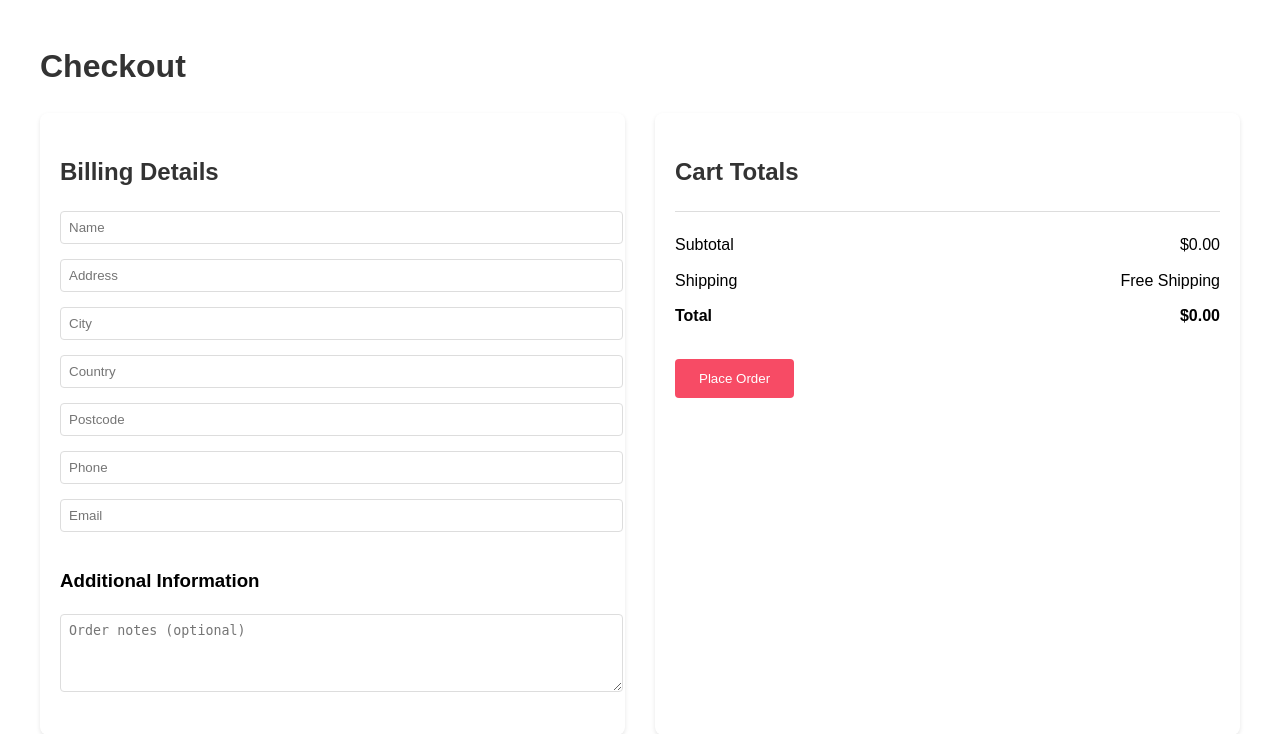
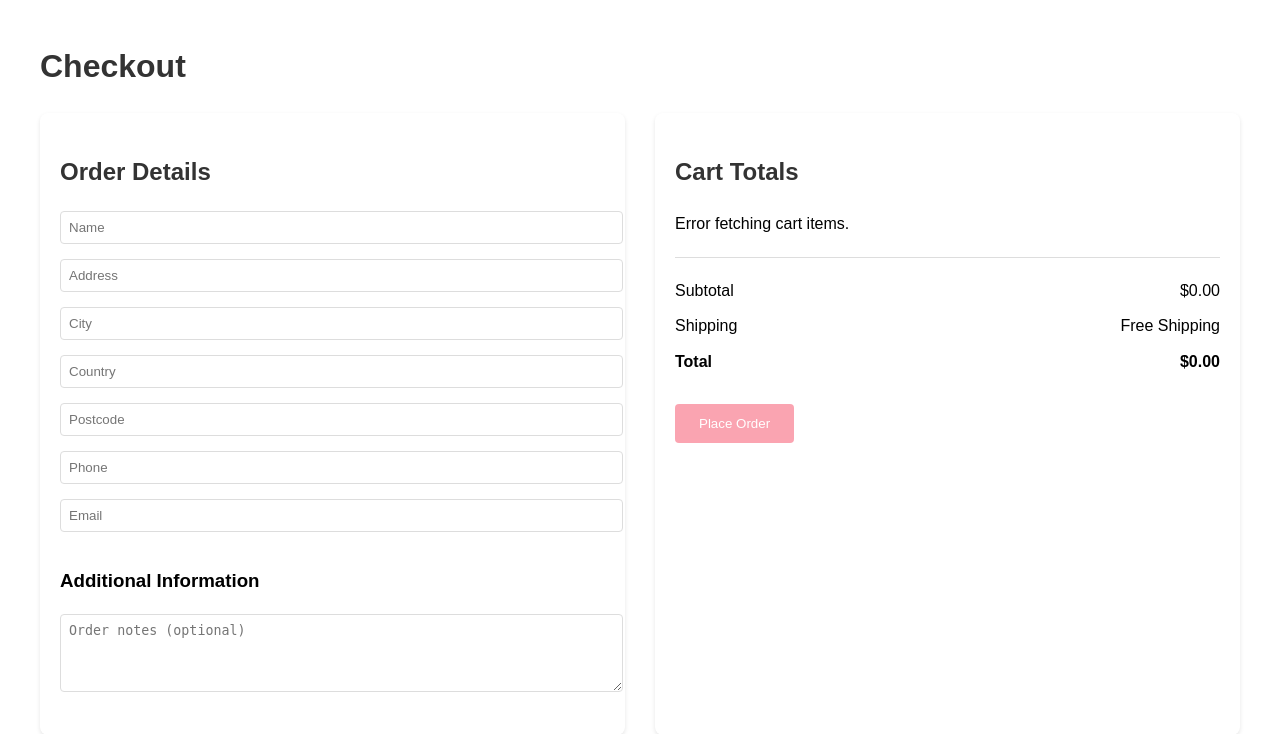
Before and after one commit to shorokatwa14/EPFL-Final-project, a Flask app: page /checkout in a window 1280 px wide. Shown: the part 70-804 px from the top of the page. Run offline with Flask 3, Linux system fonts and the light colour scheme.

Commit message:
Refactor checkout.html

```diff
--- a/templates/checkout.html
+++ b/templates/checkout.html
@@ -67,7 +67,7 @@
         <h1>Checkout</h1>
         <div class="containercheck">
             <div class="billing-details">
-                <h2>Billing Details</h2>
+                <h2>Order Details</h2>
                 <form id="checkout-form">
                     <input type="text" name="name" placeholder="Name" required>
                     <input type="text" name="address" placeholder="Address" required>
@@ -191,7 +191,7 @@
             <span class="designer">Designer by Shorok Mohamed</span>
           </div>
         </footer>
-        <script src="../static/js/checkoutValidation.js"></script>
+        <script src="../static/js/checkout.js"></script>
     </body>
 
 </html>
```
